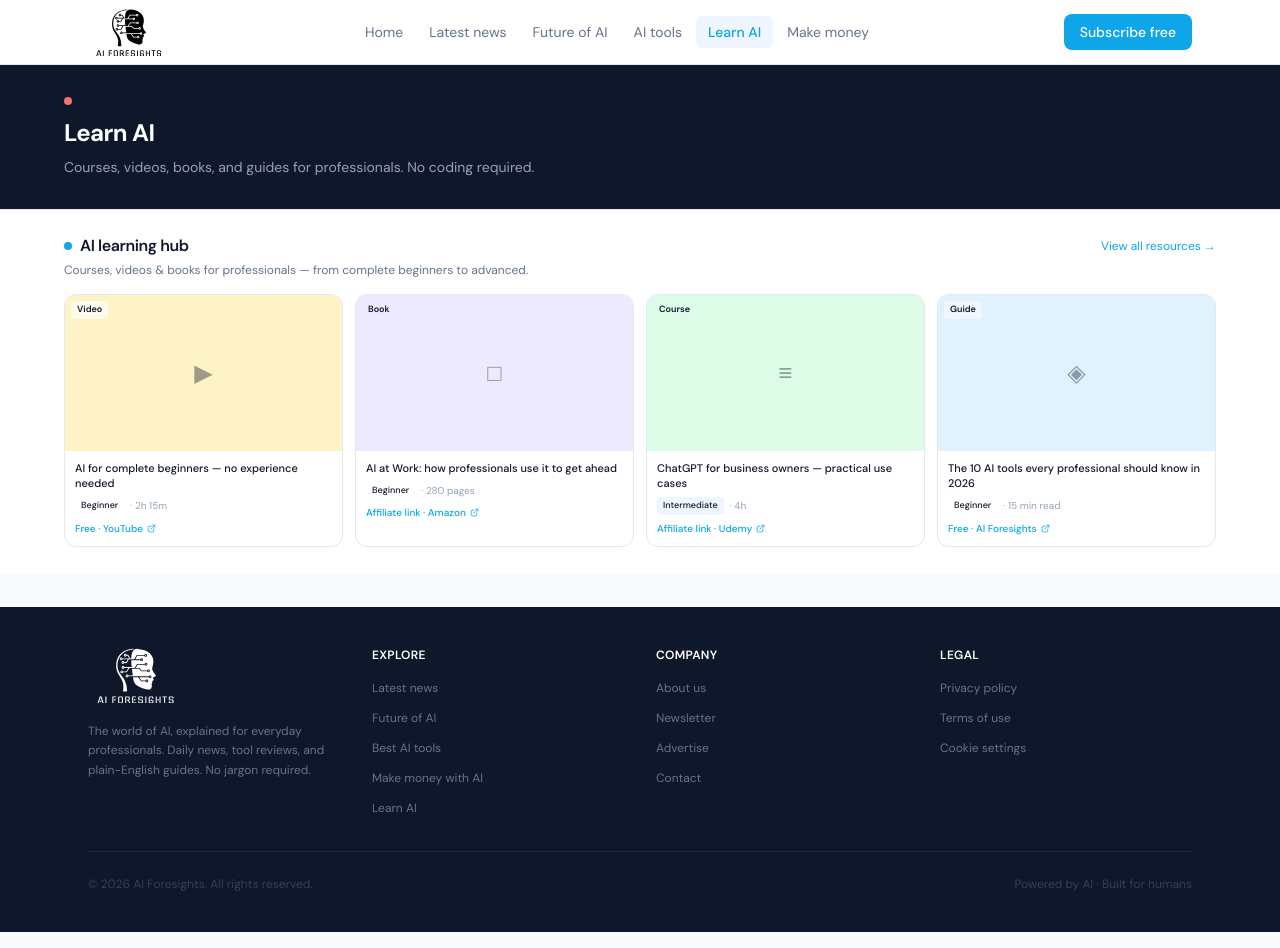
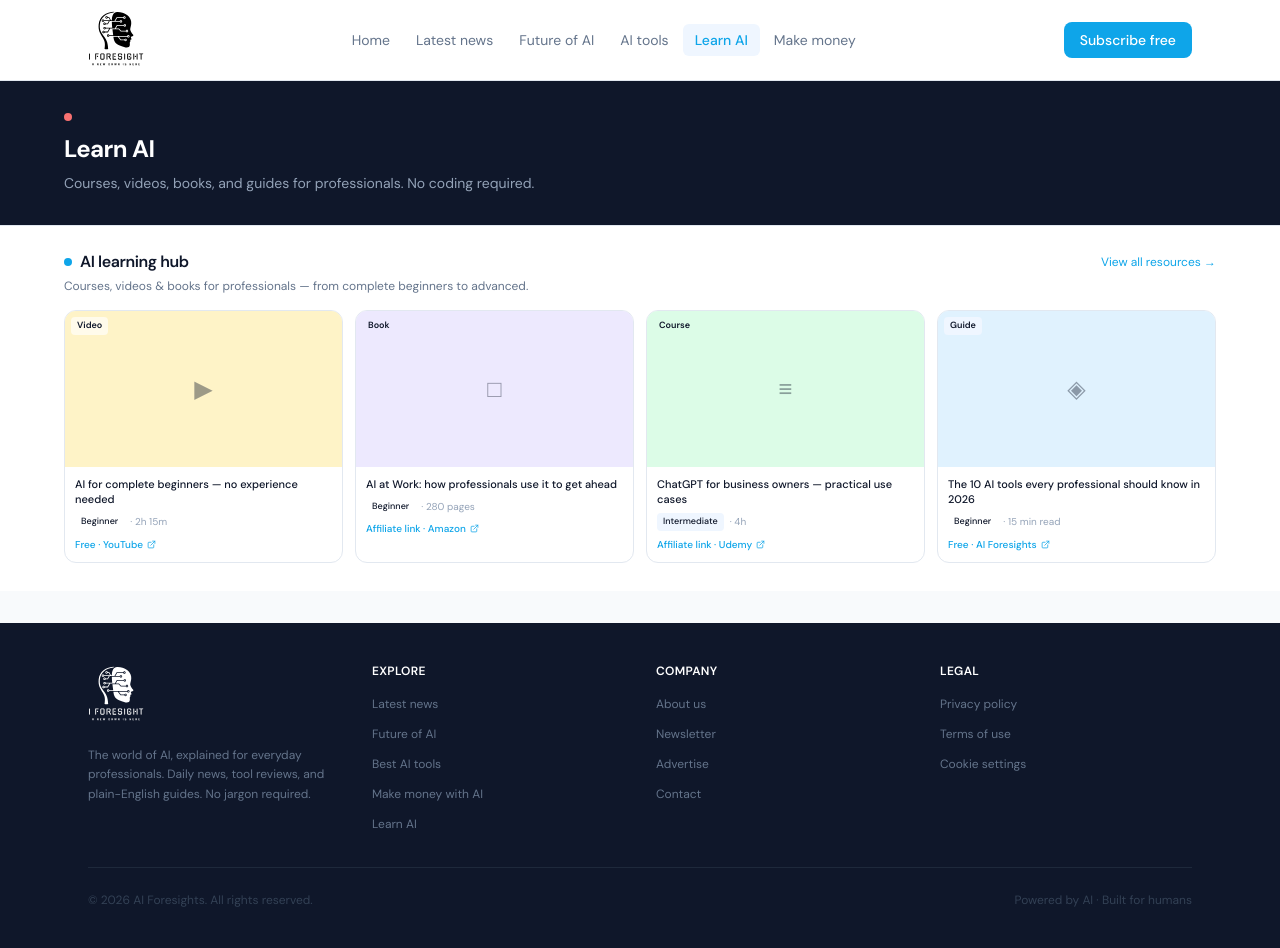
Before and after one commit to carlpetrovsky-wq/aiforesights, a Next.js app: page /learn-ai in a window 1280 px wide. Built offline with nearby package versions, Linux system fonts and the light colour scheme.

Commit message:
fix: expand SVG viewBox to include tagline, taller navbar for full logo visibility

```diff
--- a/src/components/layout/Footer.tsx
+++ b/src/components/layout/Footer.tsx
@@ -36,7 +36,7 @@
                 alt="AI Foresights"
                 width={160}
                 height={128}
-                className="h-14 w-auto object-contain brightness-0 invert"
+                className="h-16 w-auto object-contain brightness-0 invert"
               />
             </Link>
             <p className="text-xs text-brand-slate leading-relaxed">
--- a/src/components/layout/Navbar.tsx
+++ b/src/components/layout/Navbar.tsx
@@ -22,16 +22,16 @@
   return (
     <header className="sticky top-0 z-50 bg-white border-b border-brand-border">
       <div className="max-w-6xl mx-auto px-4 sm:px-6">
-        <div className="flex items-center justify-between h-16">
+        <div className="flex items-center justify-between h-20">
 
           {/* Logo — full image with built-in text */}
           <Link href="/" className="flex items-center shrink-0 py-1">
             <Image
               src="/logo-cropped.svg"
               alt="AI Foresights — A New Dawn Is Here"
-              width={180}
+              width={120}
               height={156}
-              className="h-12 w-auto object-contain"
+              className="h-16 w-auto object-contain"
               priority
             />
           </Link>
```
Also changed, not shown: public/logo-cropped.svg.
